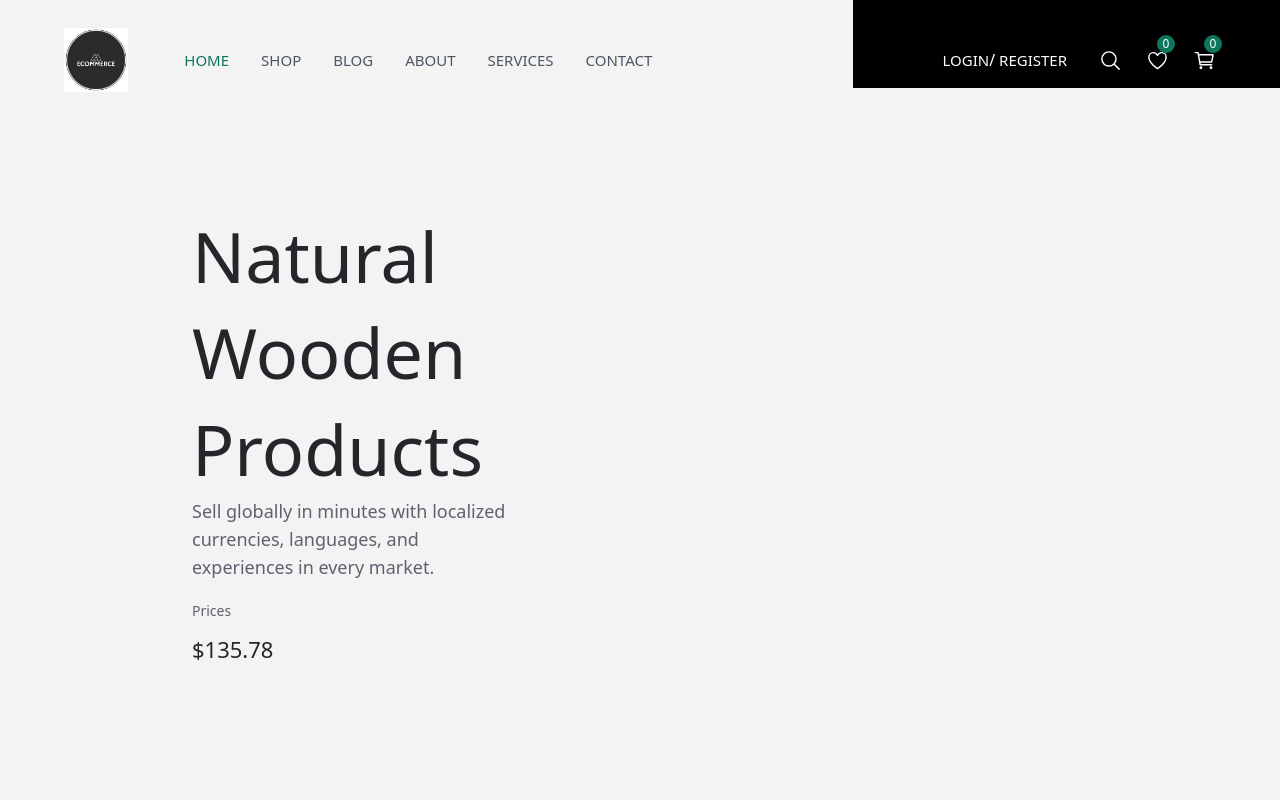
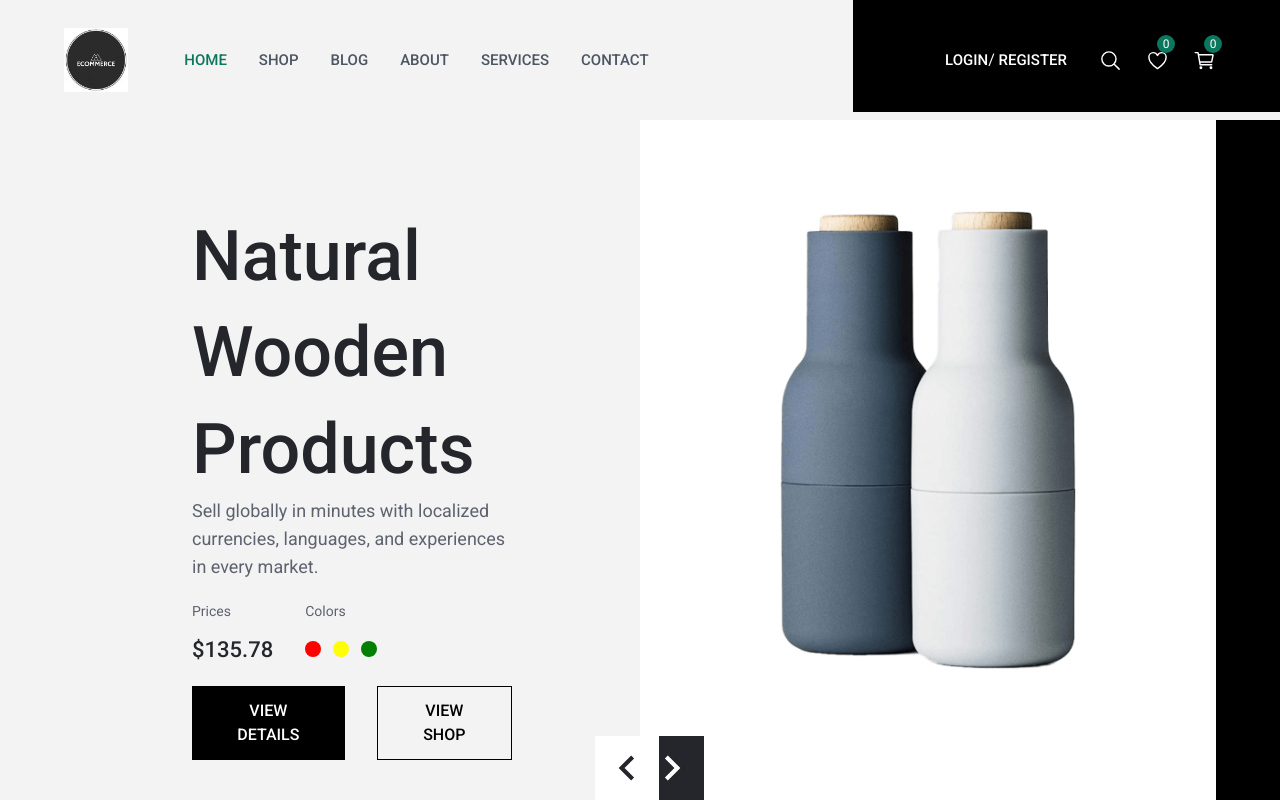
Before and after one commit to btruj/ecommerce, a React (Vite) app: page / in a window 1280 px wide. Shown: the top 802 px of the page. Built offline with nearby package versions, Linux system fonts and the light colour scheme.

Commit message:
completed hero

```diff
--- a/src/components/common/Header.jsx
+++ b/src/components/common/Header.jsx
@@ -54,7 +54,7 @@ const isHomePage = location.pathname === "/";
         <div
         className={`${
           isScrolled ? "lg:bg-none" : "lg:bg-black"
-        } lg:h-[88px] lg:absolute lg:top-0 lg:right-0 lg:w-1/3 lg:-z-10`}
+        } lg:h-[14vh] lg:absolute lg:top-0 lg:right-0 lg:w-1/3 lg:-z-10`}
         ></div>
         )}
       <nav className="p-4 flex justify-between items-center relative">
@@ -117,6 +117,7 @@ const isHomePage = location.pathname === "/";
         </div>
 
         {/* Responsive Menu if below 768px */}
+
            <div ref={menuRef} className={`lg:flex lg:items-center lg:w-auto w-full p-5 absolute right-0 top-full menu-container ${
             isOpen ? "open" : "closed"
             }`}>
--- a/src/components/hero/Hero.jsx
+++ b/src/components/hero/Hero.jsx
@@ -2,11 +2,51 @@ import { useState } from "react"
 import { herolist } from "../../assets/data/data"
 import { BodyOne, Caption, Title } from "../common/CustomComponents"
 import PropTypes from "prop-types";
+import Slider from "react-slick";
+import "slick-carousel/slick/slick.css";
+import "slick-carousel/slick/slick-theme.css";
+import { MdKeyboardArrowLeft, MdKeyboardArrowRight } from "react-icons/md"
+
+function SampleNextArrow(props) {
+  const { onClick } = props;
+  return (
+    <div
+    className="absolute bottom-0 left-96 lg:left-1/2 slider-btn"
+    onClick={onClick}>
+      <button className="next">
+        <MdKeyboardArrowRight size={50} />
+      </button>
+    </div>
+  );
+}
+
+function SamplePrevArrow(props) {
+  const { onClick } = props;
+  return (
+    <div
+    className="absolute bottom-0 bg-white text-primary left-96 lg:left-[46.5%] slider-btn z-10"
+    onClick={onClick}>
+      <button className="next">
+        <MdKeyboardArrowLeft size={50} />
+      </button>
+    </div>
+  );
+}
 
 export const Hero = () => {
+  const settings = {
+    dots: false,
+    infinite: true,
+    slidesToShow: 1,
+    slidesToScroll: 1,
+    nextArrow: <SampleNextArrow />,
+    prevArrow: <SamplePrevArrow />
+  };
+
   return (
     <div>
       <section className="h-[50vh] lg:h-[90vh] mt-20 bg-white-100 relative z-1" >
+      <Slider {...settings}>
          {herolist.map((item) => (
           <HeroItem
           key={item.id}
@@ -17,6 +57,7 @@ export const Hero = () => {
           image={item.image}
           />
          ))}
+         </Slider>
       </section>
     </div>
   )
@@ -41,7 +82,7 @@ export const HeroItem = ({title, description, prices, colors, image}) => {
         <div className="left w-1/2 p-8 lg:p-32 lg:py-59">
           <Title
           level={1}
-          className="leading-none font-medium md-text-3xl lg:text-[70px] lg:leading-snug"
+          className="leading-none font-medium md:text-3xl lg:text-[70px] lg:leading-snug"
           >
             {title}
             </Title>
@@ -55,13 +96,37 @@ export const HeroItem = ({title, description, prices, colors, image}) => {
                   <Title level={5}>${selectedPrice.value.toFixed(2)}</Title>
                 </div>
               </div>
+              <div>
+               <Caption>Colors</Caption>
+               <div className="flex items-center justify-center gap-3 mt-5">
+                {colors.map((color, i) =>(
+                  <div
+                  key={i}
+                  onClick={() => handleColorClick(color.value)}
+                  className={`w-4 h-4 rounded-full cursor-pointer border-gray-300 ${
+                    selectedColor === color.value ? "selected" : ""
+                  }`}
+                  style={{ background: color.value }}
+                  ></div>
+                ))}
+               </div>
+              </div>
+            </div>
+            <div className="flex items-center gap-8">
+              <button className="primary-btn uppercase">view details</button>
+              <button className="secondary-btn uppercase">view shop</button>
             </div>
         </div>
+        <div className="right bg-white p-5 w-1/2 h-full flex justify-center items-center relative z-50">
+          <img src={image} alt="" className="h-[60vh] w-full object-contain"/>
+          </div>
+          <div
+        className="lg:bg-black lg:h-[90vh] lg:absolute lg:top-0 lg:right-0 lg:w-1/3 lg:-z-10"
+        ></div>
       </section>
     </>
   )
 }
-
 
 HeroItem.propTypes = {
   title: PropTypes.isRequired,
--- a/src/index.css
+++ b/src/index.css
@@ -1,8 +1,121 @@
+@import url("https://fonts.googleapis.com/css2?family=Roboto:ital,wght@0,100;0,300;0,400;0,500;0,700;0,900;1,100;1,300;1,400;1,500;1,700;1,900&display=swap");
+
 @tailwind base;
 @tailwind components;
 @tailwind utilities;
 
-/* Navbar */
+body {
+  font-family: "Roboto", sans-serif;
+}
+@layer components {
+  .container {
+    @apply w-full px-8 lg:p-0 lg:w-3/4 m-auto;
+  }
+  /*   Span and a tags */
+  .span {
+    @apply text-[12px] font-semibold text-primary-gray;
+  }
+  .a {
+    @apply text-[15px] font-[400] text-red-gray;
+  }
+
+  /* Buttons */
+  .batch-icon {
+    @apply w-4 h-4;
+  }
+
+  .discount-btn {
+    @apply px-4 py-2 bg-primary text-white text-xs font-semibold;
+  }
+  .feature-btn {
+    @apply px-4 py-2 bg-primary-green text-white text-xs font-semibold;
+  }
+  .slider-btn {
+    @apply w-16 h-16 bg-primary text-white flex items-center justify-center;
+  }
+}
+
+.primary-btn {
+  font-size: 16px;
+  padding: 12px 30px;
+  line-height: 24px;
+  display: inline-flex;
+  border-radius: 0;
+  font-weight: 500;
+  position: relative;
+  border: 1px solid #000;
+  align-items: center;
+  overflow: hidden;
+  z-index: 1;
+  text-align: center;
+  transition: all 0.2s;
+  justify-content: center;
+  background: #000;
+  color: #fff;
+}
+.primary-btn:after {
+  content: "";
+  position: absolute;
+  top: 0;
+  right: -100%;
+  width: 200%;
+  height: 100%;
+  z-index: 1;
+  transition: all 0.5s cubic-bezier(0.4, 0, 0.2, 1),
+    border-right 0.5s cubic-bezier(0.4, 0, 0.2, 1); /* Add transition for both properties */
+  opacity: 0;
+  border-right: 2px solid #fff;
+  background-color: rgba(255, 255, 255, 0.4);
+}
+.primary-btn:hover:after {
+  right: 100%;
+  opacity: 1;
+}
+
+.secondary-btn {
+  font-size: 16px;
+  padding: 12px 30px;
+  line-height: 24px;
+  display: inline-flex;
+  border-radius: 0;
+  font-weight: 500;
+  position: relative;
+  border: 1px solid #000;
+  align-items: center;
+  overflow: hidden;
+  z-index: 1;
+  text-align: center;
+  transition: all 0.2s;
+  justify-content: center;
+  background: transparent;
+  color: #000;
+}
+.secondary-btn:after {
+  content: "";
+  position: absolute;
+  top: 0;
+  right: -100%;
+  width: 200%;
+  height: 100%;
+  z-index: 1;
+  transition: all 0.5s cubic-bezier(0.4, 0, 0.2, 1),
+    border-right 0.5s cubic-bezier(0.4, 0, 0.2, 1); /* Add transition for both properties */
+  opacity: 0;
+  border-right: 2px solid #fff;
+  background-color: rgba(255, 255, 255, 0.4);
+}
+.secondary-btn:hover {
+  background-color: #000;
+  color: #fff;
+  transition: all 0.5s cubic-bezier(0.4, 0, 0.2, 1),
+    border-right 0.5s cubic-bezier(0.4, 0, 0.2, 1); /* Add transition for both properties */
+}
+.secondary-btn:hover:after {
+  right: 100%;
+  opacity: 1;
+}
+
+/*    Navbar   */
 .menu-container {
   background-color: #24262b;
   opacity: 0;
@@ -11,17 +124,15 @@
   z-index: 100;
   margin-top: 10px;
 }
-
 .menu-container.open {
   opacity: 1;
   transform: translateX(0);
 }
-
 .menu-container.closed {
   opacity: 0;
   transform: translateX(-100%);
 }
-
+/* Add the sticky class to make the header sticky */
 .header {
   position: fixed;
   width: 100%;
@@ -29,7 +140,7 @@
   z-index: 4;
   transition: background-color 0.3s ease;
 }
-
+/* Add the animation class when scrolling down */
 .header.scrolled {
   background-color: #fff;
   box-shadow: 0 2px 4px rgba(0, 0, 0, 0.1);
@@ -37,8 +148,12 @@
   z-index: 100;
 }
 
+.active-link {
+  color: #0d775e !important;
+}
+/* Keyframes for fadeInDown animation */
 @keyframes fadeInDown {
-    from{
+  from {
     transform: translateY(-50px);
     opacity: 0;
   }
@@ -47,3 +162,135 @@
     opacity: 1;
   }
 }
+
+/* product  */
+.product-btn {
+  padding: 5px 11px;
+  font-size: 12px;
+}
+.product .images {
+  position: relative;
+  overflow: hidden;
+}
+
+.product.card .overlay {
+  opacity: 0;
+  transition: transform 0.3s ease;
+  transform: translateY(100%);
+}
+
+.product.card:hover .overlay {
+  opacity: 1;
+  transform: translateY(0);
+}
+
+/*  modal-overlay */
+.modal-overlay {
+  position: fixed;
+  top: 25%;
+  left: 25%;
+  width: 50%;
+  height: 500px;
+  background-color: white;
+  z-index: 50001;
+}
+.overlay-bg {
+  position: fixed;
+  top: 0;
+  left: 0;
+  width: 100%;
+  height: 100vh;
+  background-color: rgba(0, 0, 0, 0.7);
+  z-index: 50000;
+}
+.slideproduct .images {
+  position: relative;
+  overflow: hidden;
+  margin: 10px;
+}
+
+/* testimonials */
+.testimonials {
+  position: relative;
+  background-image: url("./images/hero/bg1.jpg");
+  background-repeat: no-repeat;
+  background-size: cover;
+  width: 100%;
+  height: 70vh;
+}
+.testimonials::after {
+  content: "";
+  position: absolute;
+  top: 0;
+  left: 0;
+  width: 100%;
+  height: 70vh;
+  background-color: rgba(255, 255, 255, 0.8);
+}
+.slick-dots {
+  margin-bottom: 90px !important;
+}
+.slick-dots li {
+  width: 69px !important;
+}
+.slick-slider {
+  z-index: 1;
+}
+/* Cart Model */
+.cartmodel {
+  position: fixed;
+  top: 0;
+  right: 0;
+  width: 25%;
+  height: 100vh;
+  background-color: white;
+  z-index: 1000000 !important;
+  animation: slideIn 0.3s forwards; /* Slide in animation */
+  transform: translateX(100%); /* Start offscreen */
+}
+
+@keyframes slideIn {
+  from {
+    transform: translateX(100%); /* Start offscreen */
+  }
+  to {
+    transform: translateX(0); /* Slide in */
+  }
+}
+
+.cartmodel.closing {
+  animation: slideOut 0.3s forwards; /* Slide out animation */
+}
+
+@keyframes slideOut {
+  from {
+    transform: translateX(0); /* Slide in */
+  }
+  to {
+    transform: translateX(100%); /* Slide out */
+  }
+}
+
+.cartoverlay {
+  position: fixed;
+  top: 0;
+  left: 0;
+  width: 100%;
+  height: 100vh;
+  background-color: rgba(0, 0, 0, 0.7);
+  z-index: 999999 !important;
+}
+.line-container {
+  display: flex;
+}
+
+.line {
+  flex: 1;
+  height: 2px;
+  background-color: rgba(0, 0, 0, 0.1);
+  margin-top: 10px;
+}
+
+.line.active {
+  background-color: #0d775e;
+}
--- /dev/null
+++ b/src/screen/product/Product.jsx
@@ -0,0 +1,4 @@
+export const Product = () => {
+    return <div>Product</div>
+
+  }
--- /dev/null
+++ b/src/screen/product/ProductDetails.jsx
@@ -0,0 +1,4 @@
+export const ProductDetails = () => {
+  return <div>ProductDetails</div>
+
+}
```
Also changed, not shown: public/images/hero/h1.png (added), public/images/hero/h2.png (added). Lines whose indentation alone changed are shown as unchanged.
